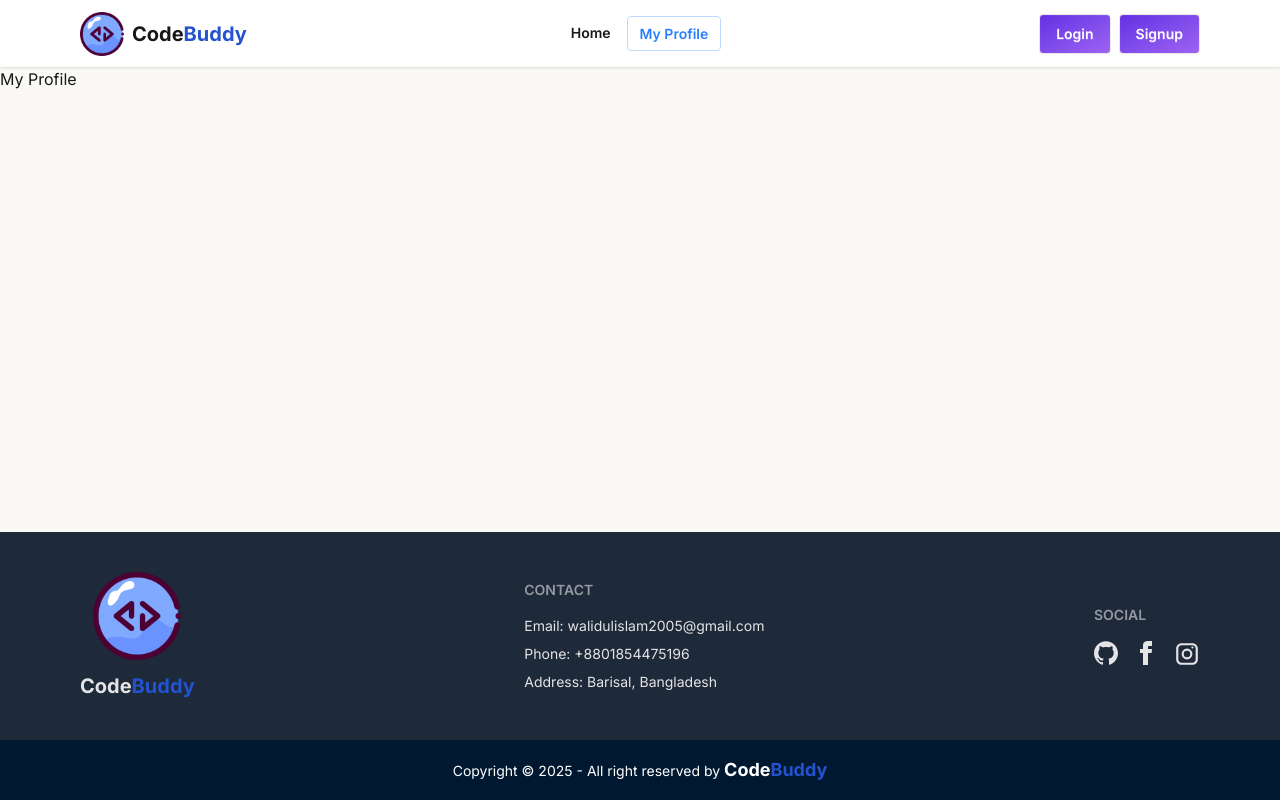
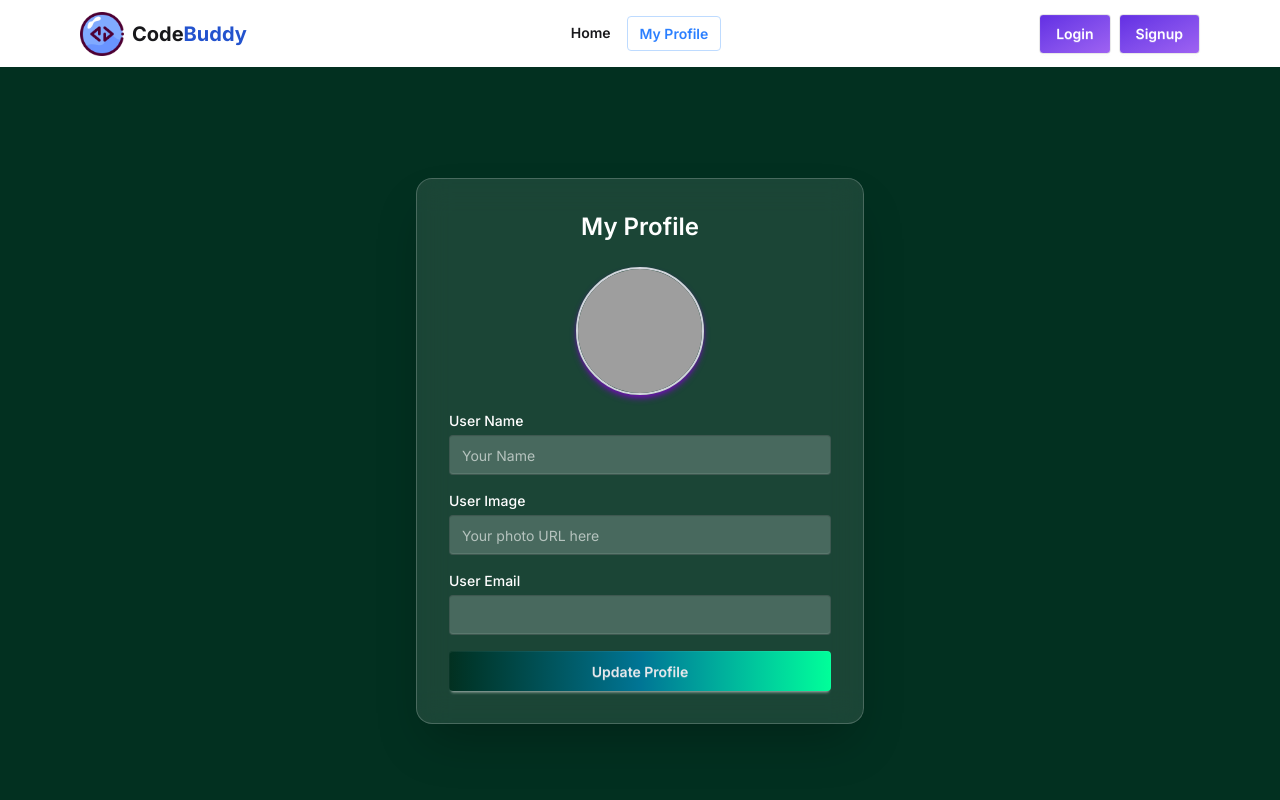
Before and after one commit to walidulislam/code-buddy-website, a React (Vite) app: page /profile in a window 1280 px wide. Shown: the top 800 px of the page. Built offline with nearby package versions, Linux system fonts and the light colour scheme; no server answers; grey boxes are pictures that could not be loaded.

Commit message:
add my profile page and update profile functionality

```diff
--- a/package.json
+++ b/package.json
@@ -19,6 +19,7 @@
     "react-hot-toast": "^2.6.0",
     "react-icons": "^5.5.0",
     "react-router": "^7.9.5",
+    "react-spinners": "^0.17.0",
     "swiper": "^12.0.3",
     "tailwindcss": "^4.1.16"
   },
--- a/src/component/Navbar.jsx
+++ b/src/component/Navbar.jsx
@@ -3,9 +3,10 @@ import { Link, NavLink } from "react-router";
 import logoImg from "/logo.png";
 import { AuthContext } from "../contexts/AuthContext";
 import toast from "react-hot-toast";
+import { PropagateLoader } from "react-spinners";
 
 const Navbar = () => {
-  const { user, logOutUser } = use(AuthContext);
+  const { user, loading, logOutUser } = use(AuthContext);
 
   const handelLogOut = () => {
     logOutUser()
@@ -40,7 +41,7 @@ const Navbar = () => {
             </div>
             <ul
               tabIndex="-1"
-              className="menu menu-sm dropdown-content bg-base-100 rounded-box z-1 mt-3 w-35 p-2 space-y-1 shadow font-semibold"
+              className="menu menu-sm dropdown-content bg-base-100 rounded-box z-50 mt-3 w-35 p-2 space-y-1 shadow font-semibold"
             >
               <li>
                 <NavLink
@@ -54,7 +55,7 @@ const Navbar = () => {
               </li>
               <li>
                 <NavLink
-                  to="/"
+                  to="/profile"
                   className={({ isActive }) =>
                     isActive ? "text-blue-500 border-1 border-blue-200" : ""
                   }
@@ -96,17 +97,19 @@ const Navbar = () => {
           </ul>
         </div>
         <div className="navbar-end space-x-2">
-          {user ? (
+          {loading ? (
+            <PropagateLoader color="#9F62F2" />
+          ) : user ? (
             <div className="flex items-center">
               <div className="relative group">
                 <img
                   className="h-12 w-12 mx-auto rounded-full border-gray-300 border-2 shadow-md shadow-purple-800 "
                   src={
-                    user.photoURL || "https://avatar.iran.liara.run/public/3"
+                    user?.photoURL || "https://avatar.iran.liara.run/public/3"
                   }
                 />
                 <div className="absolute right-full top-1/2 -translate-y-1/2 mr-3 bg-gray-800 text-white text-md text-nowrap font-semibold px-2 py-1 rounded-md opacity-0 group-hover:opacity-100 transition-all duration-200 shadow-lg">
-                  {user.displayName}
+                  {user?.displayName}
                 </div>
               </div>
               <button
--- a/src/contexts/AuthProvider.jsx
+++ b/src/contexts/AuthProvider.jsx
@@ -7,6 +7,7 @@ import {
   signInWithEmailAndPassword,
   signInWithPopup,
   signOut,
+  updateProfile,
 } from "firebase/auth";
 import { auth } from "../firebase/firebase.config";
 const googleProvider = new GoogleAuthProvider();
@@ -28,12 +29,18 @@ const AuthProvider = ({ children }) => {
     return signInWithPopup(auth, googleProvider);
   };
   const logOutUser = () => {
-        setLoading(true);
-        return signOut(auth);
-    }
+    setLoading(true);
+    return signOut(auth);
+  };
+  const updateProfileUser = (name, photo) => {
+    setLoading(true);
+    return updateProfile(auth.currentUser, {
+      displayName: name,
+      photoURL: photo,
+    });
+  };
   useEffect(() => {
     const unsubscribe = onAuthStateChanged(auth, (currentUser) => {
-      console.log("current user in auth state change", currentUser);
       setUser(currentUser);
       setLoading(false);
     });
@@ -44,11 +51,14 @@ const AuthProvider = ({ children }) => {
 
   const authInfo = {
     user,
+    setUser,
     loading,
+    setLoading,
     createUser,
     logInUser,
     logInGoogle,
     logOutUser,
+    updateProfileUser,
   };
   return <AuthContext value={authInfo}>{children}</AuthContext>;
 };
--- a/src/pages/Login.jsx
+++ b/src/pages/Login.jsx
@@ -10,13 +10,14 @@ const Login = () => {
   const emailRef = useRef();
   const location = useLocation();
   const navigate = useNavigate();
-  const { logInUser, logInGoogle } = use(AuthContext);
+  const { setLoading, logInUser, logInGoogle } = use(AuthContext);
   const handelLogIn = (e) => {
     e.preventDefault();
     const email = e.target.email.value;
     const password = e.target.password.value;
     logInUser(email, password)
       .then(() => {
+        setLoading(false);
         toast.success("Login Successful..🌸");
         e.target.reset();
         navigate(location.state || "/");
@@ -28,6 +29,7 @@ const Login = () => {
   const handelGoogleLogIn = () => {
     logInGoogle()
       .then(() => {
+        setLoading(false);
         toast.success("Login Successful..🌸");
         navigate(location.state || "/");
       })
--- a/src/pages/Profile.jsx
+++ b/src/pages/Profile.jsx
@@ -1,11 +1,94 @@
-import React from 'react';
+import React, { use, useEffect, useState } from "react";
+import { AuthContext } from "../contexts/AuthContext";
+import toast from "react-hot-toast";
 
 const Profile = () => {
-    return (
-        <div>
-            <h3>My Profile</h3>
-        </div>
-    );
+  const { user, setUser, setLoading, updateProfileUser } = use(AuthContext);
+  const [name, setName] = useState("");
+  const [photo, setPhoto] = useState("");
+
+  useEffect(() => {
+    if (user) {
+      setName(user?.displayName || "");
+      setPhoto(user?.photoURL || "");
+    } else {
+      setName("");
+      setPhoto("");
+    }
+  }, [user]);
+
+  const handleUpdateProfile = (e) => {
+    e.preventDefault();
+    updateProfileUser(name, photo)
+      .then(() => {
+        setLoading(false);
+        toast.success("Profile Updated..🛎️");
+        setUser({
+          ...user,
+          displayName: name,
+          photoURL: photo,
+        });
+      })
+      .catch((err) => {
+        toast.error(err.message);
+      });
+  };
+  return (
+    <div className="min-h-[96vh] flex items-center justify-center bg-[#023020] relative overflow-hidden">
+      <div className="w-full max-w-md backdrop-blur-lg bg-white/10 border border-white/20 shadow-2xl rounded-2xl p-8 animate__animated animate__fadeInDown">
+        <h2 className="text-2xl font-semibold mb-6 text-center text-white">
+          My Profile
+        </h2>
+        <form onSubmit={handleUpdateProfile} className="space-y-4 text-white">
+          <div>
+            <img
+              className="h-32 w-32 mx-auto rounded-full border-gray-300 border-2 shadow-md shadow-purple-800"
+              src={photo || "https://avatar.iran.liara.run/public/3"}
+            />
+          </div>
+          <div>
+            <label className="block text-sm font-medium mb-1">User Name</label>
+            <input
+              type="text"
+              name="name"
+              value={name}
+              onChange={(e) => setName(e.target.value)}
+              placeholder="Your Name"
+              className="input input-bordered w-full bg-white/20 text-white placeholder-white/60 focus:outline-none focus:ring-2 focus:ring-purple-700"
+            />
+          </div>
+          <div>
+            <label className="block text-sm font-medium mb-1">User Image</label>
+            <input
+              type="text"
+              name="photo"
+              value={photo}
+              onChange={(e) => setPhoto(e.target.value)}
+              placeholder="Your photo URL here"
+              className="input input-bordered w-full bg-white/20 text-white placeholder-white/60 focus:outline-none focus:ring-2 focus:ring-purple-700"
+            />
+          </div>
+
+          <div>
+            <label className="block text-sm font-medium mb-1">User Email</label>
+            <input
+              type="email"
+              name="email"
+              value={user?.email || ""}
+              readOnly
+              className="input input-bordered w-full bg-white/20 text-white placeholder-white/60 focus:outline-none "
+            />
+          </div>
+          <button
+            type="submit"
+            className="btn w-full bg-gradient-to-r from-[#023020] via-cyan-700 to-[#00FF99] text-gray-200 font-semibold border-none hover:scale-105 transition-transform duration-200"
+          >
+            Update Profile
+          </button>
+        </form>
+      </div>
+    </div>
+  );
 };
 
 export default Profile;
--- a/src/pages/Signup.jsx
+++ b/src/pages/Signup.jsx
@@ -9,7 +9,7 @@ import { updateProfile } from "firebase/auth";
 const Signup = () => {
   const [show, setShow] = useState(false);
   const navigate = useNavigate();
-  const { createUser } = use(AuthContext);
+  const { setLoading, createUser } = use(AuthContext);
   const handelSignup = (e) => {
     e.preventDefault();
     const displayName = e.target.name.value;
@@ -38,6 +38,7 @@ const Signup = () => {
           photoURL,
         })
           .then(() => {
+            setLoading(false);
             toast.success("Registration Successful..🌸");
             e.target.reset();
             navigate("/");
```
Also changed, not shown: 1 other file (tests, documents, lock files or other folders).
